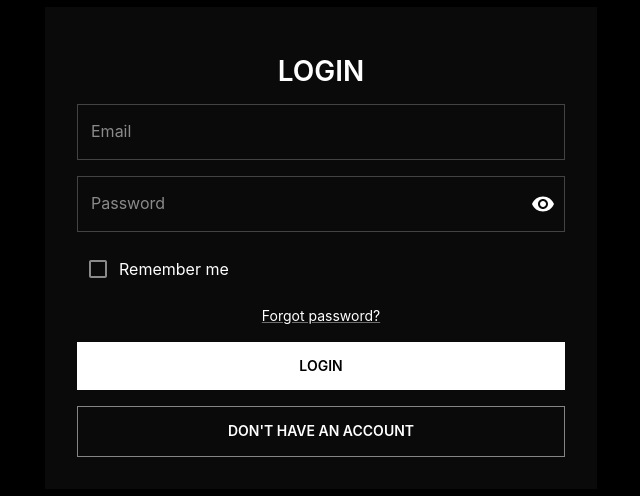
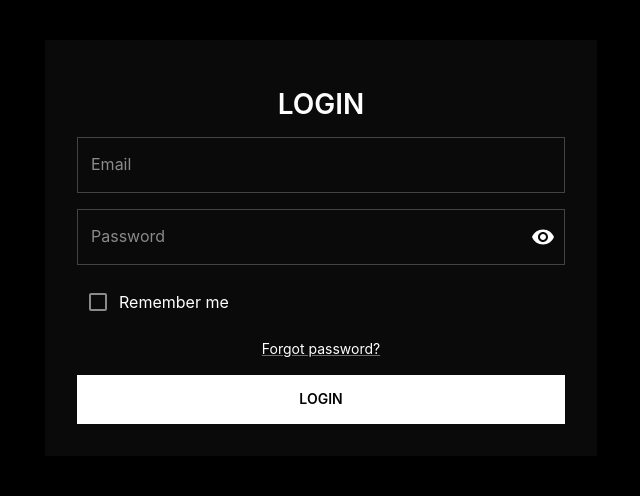
Before and after one commit to ahmadabdullah-dev/saas-marketing-website, a React (Vite) app in the folder WEB/: page /login in a window 1280 px wide. Shown: the part 152-648 px from the top of the page, without its empty margins (319-959 px from the left). Built offline with nearby package versions, Linux system fonts and the light colour scheme.

Commit message:
feat(WEB): Removed RegisterButton form LoginForm because of no need

```diff
--- a/WEB/src/features/auth/LoginForm.tsx
+++ b/WEB/src/features/auth/LoginForm.tsx
@@ -129,13 +129,6 @@ export default function LoginForm() {
               {loginAsync.error && (
                 <Alert severity="error">{loginAsync.error.message}</Alert>
               )}
-              <Button
-                variant="outlined"
-                fullWidth
-                onClick={() => navigate("/register")}
-              >
-                Don't have an account
-              </Button>
             </Stack>
           </Box>
         </Paper>
```
